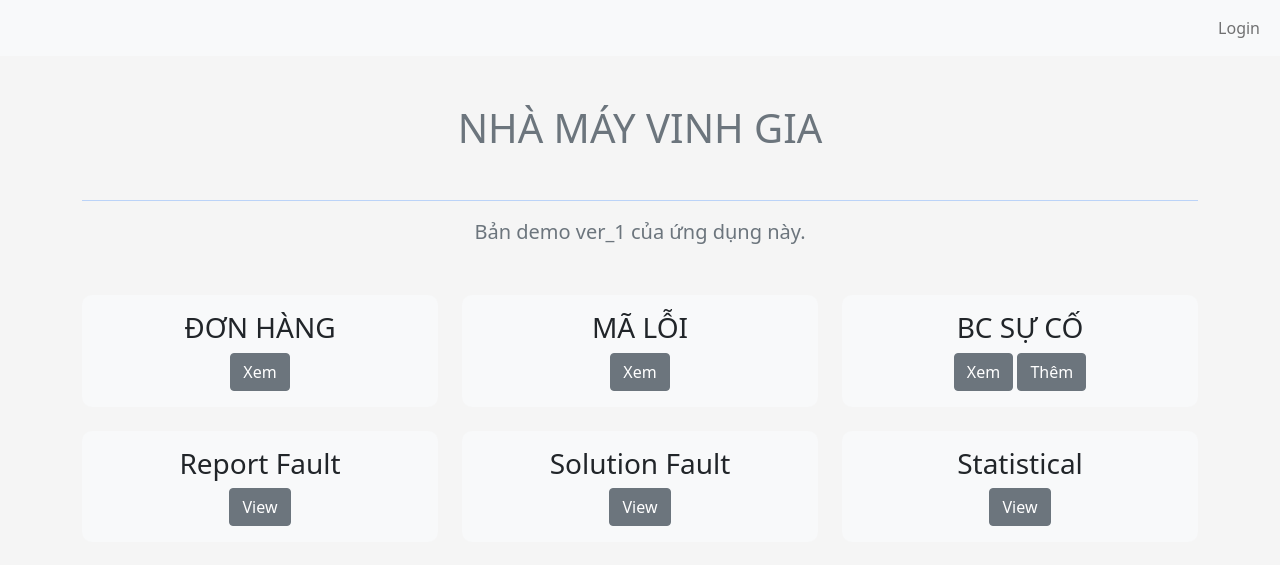
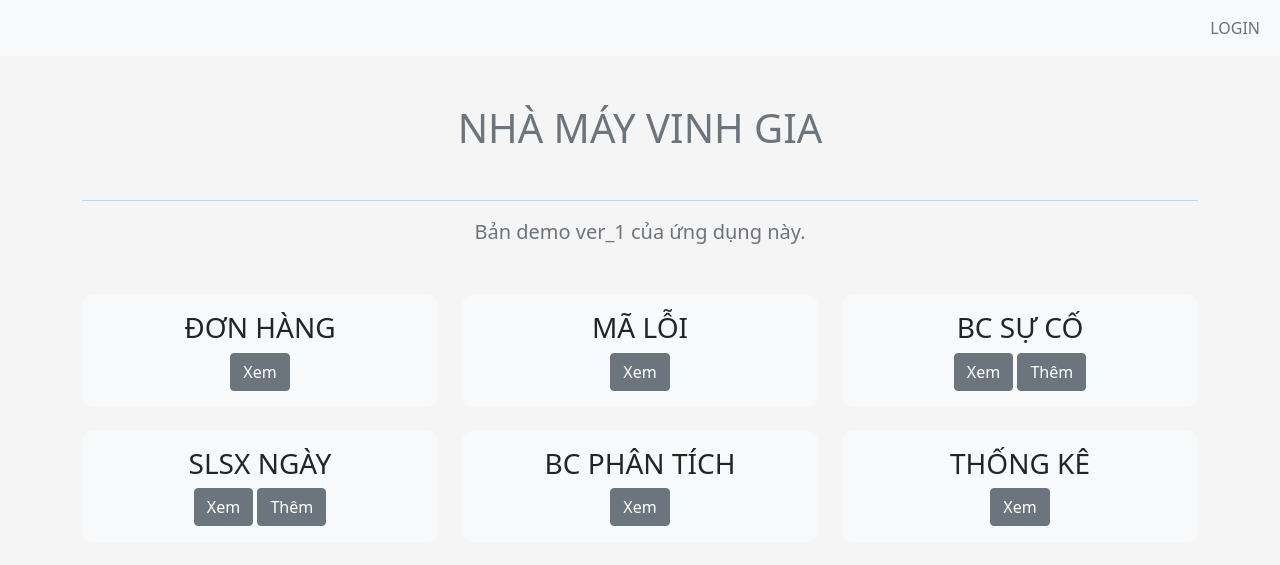
Before and after one commit to lvnttran/vinhgia, a FastAPI app: page / in a window 1280 px wide. Shown: the top 565 px of the page. Run offline with FastAPI, Linux system fonts and the light colour scheme; some libraries are stand-ins or nearby versions.

Commit message:
err baocaosuco

```diff
--- a/templates/index.html
+++ b/templates/index.html
@@ -47,7 +47,7 @@
         <div class="collapse navbar-collapse justify-content-end" id="navbarNav">
             <ul class="navbar-nav">
                 <li class="nav-item">
-                    <a class="nav-link" href="http://localhost:8000/login">Login</a>
+                    <a class="nav-link" href="http://localhost:8000/login">LOGIN</a>
                 </li>
             </ul>
         </div>
@@ -63,7 +63,7 @@
             <div class="card mb-4">
                 <div class="card-body text-center">
                     <h3>ĐƠN HÀNG</h3>
-                    <a href="http://localhost:8000/donhang/xem" class="btn btn-primary">Xem</a>
+                    <a href="/donhang/xem" class="btn btn-primary">Xem</a>
                 </div>
             </div>
         </div>
@@ -72,7 +72,7 @@
             <div class="card mb-4">
                 <div class="card-body text-center">
                     <h3>MÃ LỖI</h3>
-                    <a href="http://localhost:8000/maloi/xem" class="btn btn-primary">Xem</a>
+                    <a href="/maloi/xem" class="btn btn-primary">Xem</a>
                 </div>
             </div>
         </div>
@@ -81,8 +81,8 @@
             <div class="card mb-4">
                 <div class="card-body text-center">
                     <h3>BC SỰ CỐ</h3>
-                    <a href="http://localhost:8000/baocaosuco/xem" class="btn btn-primary">Xem</a>
-                    <a href="http://localhost:8000/baocaosuco/themui" class="btn btn-primary">Thêm</a>
+                    <a href="/baocaosuco/xem" class="btn btn-primary">Xem</a>
+                    <a href="/baocaosuco/themui" class="btn btn-primary">Thêm</a>
                 </div>
             </div>
         </div>
@@ -90,8 +90,9 @@
         <div class="col-md-4">
             <div class="card mb-4">
                 <div class="card-body text-center">
-                    <h3>Report Fault</h3>
-                    <a href="http://localhost:8000/fault/report/view" class="btn btn-primary">View</a>
+                    <h3>SLSX NGÀY</h3>
+                    <a href="/slsxngay/xem" class="btn btn-primary">Xem</a>
+                    <a href="/slsxngay/themui" class="btn btn-primary">Thêm</a>
                 </div>
             </div>
         </div>
@@ -99,8 +100,8 @@
         <div class="col-md-4">
             <div class="card mb-4">
                 <div class="card-body text-center">
-                    <h3>Solution Fault</h3>
-                    <a href="http://localhost:8000/fault/solution/view" class="btn btn-primary">View</a>
+                    <h3>BC PHÂN TÍCH</h3>
+                    <a href="/baocaophantich/xem" class="btn btn-primary">Xem</a>
                 </div>
             </div>
         </div>
@@ -108,8 +109,8 @@
         <div class="col-md-4">
             <div class="card mb-4">
                 <div class="card-body text-center">
-                    <h3>Statistical</h3>
-                    <a href="http://localhost:8000/statistical/view" class="btn btn-primary">View</a>
+                    <h3>THỐNG KÊ</h3>
+                    <a href="/statistical/view" class="btn btn-primary">Xem</a>
                 </div>
             </div>
         </div>
```
Also changed, not shown: templates/baocaosuco_them.html (+40 -2 lines).
